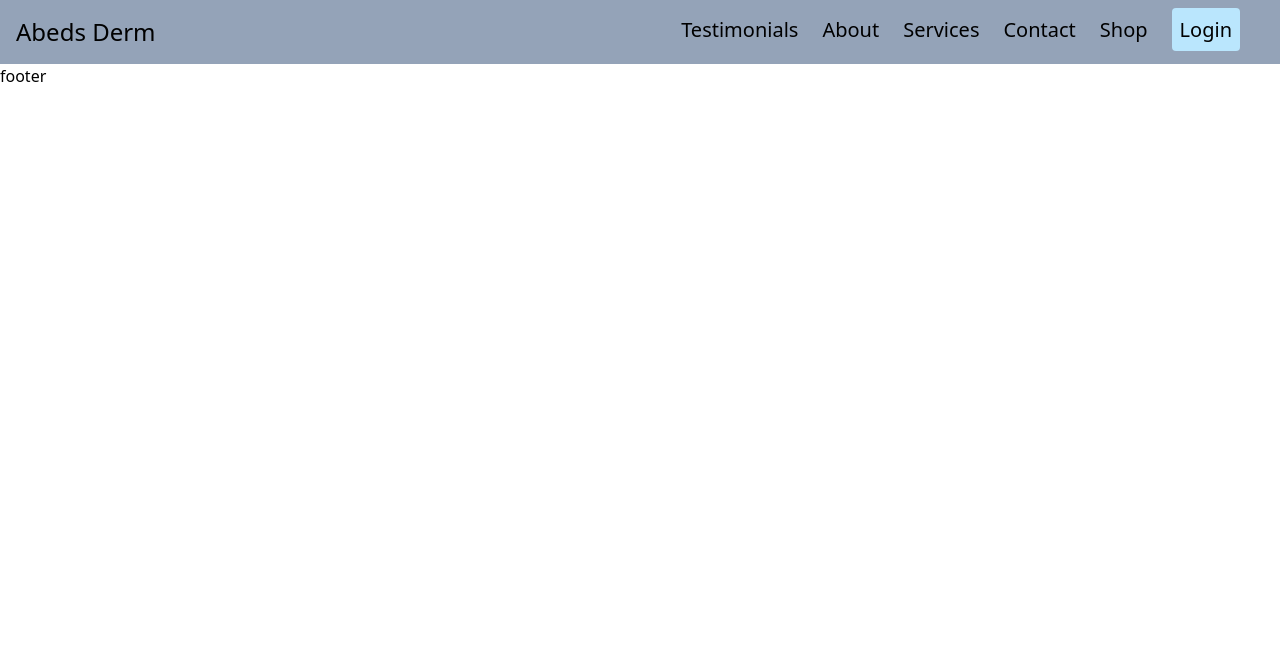
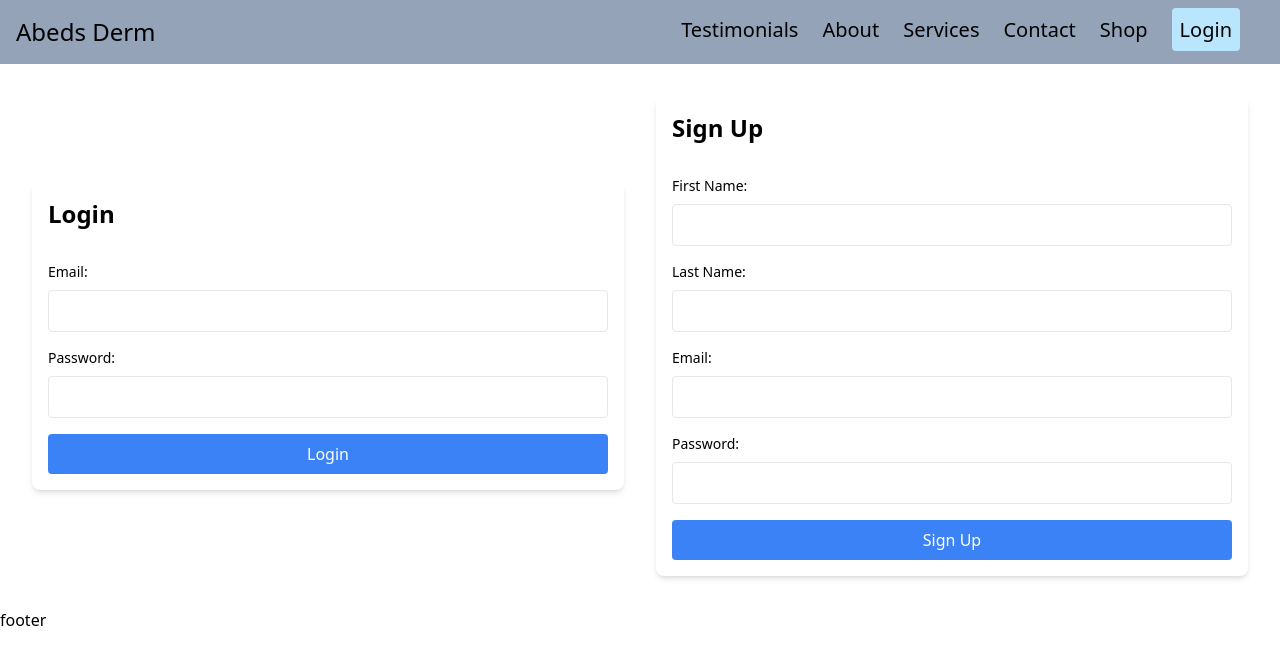
Before and after one commit to IsaiahGz/dermabed-clinic, a React (Create React App) app in the folder client/: page /login in a window 1280 px wide. Shown: the top 664 px of the page. Built offline with nearby package versions, Linux system fonts and the light colour scheme.

Commit message:
Add login/create account functionality

```diff
--- a/client/src/App.js
+++ b/client/src/App.js
@@ -9,6 +9,7 @@ import About from './pages/About';
 import Acne from './pages/Acne';
 import Contact from './pages/Contact';
 import Shop from './pages/Shop';
+import LoginPage from './pages/LoginPage';
 import Header from './components/Header';
 import Footer from './components/Footer';
 
@@ -45,6 +46,7 @@ function App() {
 							<Route path='/services' element={<Acne />} />
 							<Route path='/contact' element={<Contact />} />
 							<Route path='/shop' element={<Shop />} />
+							<Route path='/login' element={<LoginPage />} />
 							<Route path='/admin' element={<Admin />} />
 						</Routes>
 					</div>
--- a/client/src/pages/LoginPage.js
+++ b/client/src/pages/LoginPage.js
@@ -1,48 +1,151 @@
-import React from 'react';
+import React, { useState } from 'react';
+import { useMutation } from '@apollo/client';
+import Auth from '../utils/auth';
+import { ADD_USER, LOGIN } from '../utils/mutations';
 
 const LoginPage = () => {
+	const [formState, setFormState] = useState({ email: '', password: '' });
+	const [addUser] = useMutation(ADD_USER);
+	const [login] = useMutation(LOGIN);
+
+	const handleChange = (event) => {
+		const { name, value } = event.target;
+		setFormState({
+			...formState,
+			[name]: value,
+		});
+	};
+
+	const handleLoginSubmit = async (event) => {
+		event.preventDefault();
+		try {
+			const mutationResponse = await login({
+				variables: {
+					email: formState.email,
+					password: formState.password,
+				},
+			});
+			const token = mutationResponse.data?.login?.token;
+			if (token) {
+				Auth.login(token);
+			} else {
+				console.log('Err logging in', mutationResponse.data);
+			}
+		} catch (err) {
+			console.log(err.message);
+		}
+	};
+
+	const handleSignupSubmit = async (event) => {
+		event.preventDefault();
+		try {
+			const mutationResponse = await addUser({
+				variables: {
+					email: formState.signupEmail,
+					password: formState.signupPassword,
+					firstName: formState.firstName,
+					lastName: formState.lastName,
+				},
+			});
+			const token = mutationResponse.data?.addUser?.token;
+			if (token) {
+				Auth.login(token);
+			} else {
+				console.log('Err logging in', mutationResponse.data);
+			}
+		} catch (err) {
+			console.log(err.message);
+		}
+	};
+
 	return (
-    <div className='flex justify-center items-center h-screen bg-gray-100'>
-      <div className='w-1/2 bg-white p-8 rounded-lg shadow-md'>
+		<div className='container mx-auto p-4'>
+			<div className='flex flex-wrap justify-center items-center'>
+				<div className='w-full md:w-1/2 p-4'>
+					<div className='bg-white p-4 rounded-lg shadow-md'>
 						<h2 className='text-2xl font-bold mb-8'>Login</h2>
-        <form>
+						<form onSubmit={handleLoginSubmit}>
 							<label htmlFor='login-email' className='block text-sm mb-2'>
 								Email:
 							</label>
-          <input type='email' id='login-email' className='w-full mb-4 p-2 border rounded' />
+							<input
+								type='email'
+								name='loginEmail'
+								id='login-email'
+								className='w-full mb-4 p-2 border rounded'
+								onChange={handleChange}
+								required
+							/>
 
 							<label htmlFor='login-password' className='block text-sm mb-2'>
 								Password:
 							</label>
-          <input type='password' id='login-password' className='w-full mb-4 p-2 border rounded' />
+							<input
+								type='password'
+								name='loginPassword'
+								id='login-password'
+								className='w-full mb-4 p-2 border rounded'
+								onChange={handleChange}
+								required
+							/>
 
 							<button type='submit' className='w-full bg-blue-500 text-white p-2 rounded'>
 								Login
 							</button>
 						</form>
 					</div>
-      <div className='w-1/2 bg-white p-8 rounded-lg shadow-md ml-8'>
+				</div>
+				<div className='w-full md:w-1/2 p-4'>
+					<div className='bg-white p-4 rounded-lg shadow-md'>
 						<h2 className='text-2xl font-bold mb-8'>Sign Up</h2>
-        <form>
+						<form onSubmit={handleSignupSubmit}>
 							<label htmlFor='signup-firstname' className='block text-sm mb-2'>
 								First Name:
 							</label>
-          <input type='text' id='signup-firstname' className='w-full mb-4 p-2 border rounded' />
+							<input
+								type='text'
+								name='firstName'
+								id='signup-firstname'
+								className='w-full mb-4 p-2 border rounded'
+								onChange={handleChange}
+								required
+							/>
 
 							<label htmlFor='signup-lastname' className='block text-sm mb-2'>
 								Last Name:
 							</label>
-          <input type='text' id='signup-lastname' className='w-full mb-4 p-2 border rounded' />
+							<input
+								type='text'
+								name='lastName'
+								id='signup-lastname'
+								className='w-full mb-4 p-2 border rounded'
+								onChange={handleChange}
+								required
+							/>
 
 							<label htmlFor='signup-email' className='block text-sm mb-2'>
 								Email:
 							</label>
-          <input type='email' id='signup-email' className='w-full mb-4 p-2 border rounded' />
+							<input
+								type='email'
+								name='signupEmail'
+								id='signup-email'
+								className='w-full mb-4 p-2 border rounded'
+								onChange={handleChange}
+								required
+							/>
 
 							<label htmlFor='signup-password' className='block text-sm mb-2'>
 								Password:
 							</label>
-          <input type='password' id='signup-password' className='w-full mb-4 p-2 border rounded' />
+							<input
+								type='password'
+								name='signupPassword'
+								id='signup-password'
+								className='w-full mb-4 p-2 border rounded'
+								onChange={handleChange}
+								required
+							/>
 
 							<button type='submit' className='w-full bg-blue-500 text-white p-2 rounded'>
 								Sign Up
@@ -50,6 +153,8 @@ const LoginPage = () => {
 						</form>
 					</div>
 				</div>
+			</div>
+		</div>
 	);
 };
 
--- a/client/src/utils/mutations.js
+++ b/client/src/utils/mutations.js
@@ -1,4 +1,26 @@
 import { gql } from '@apollo/client';
+
+export const LOGIN = gql`
+	mutation login($email: String!, $password: String!) {
+		login(email: $email, password: $password) {
+			token
+			user {
+				_id
+			}
+		}
+	}
+`;
+
+export const ADD_USER = gql`
+	mutation addUser($firstName: String!, $lastName: String!, $email: String!, $password: String!) {
+		addUser(firstName: $firstName, lastName: $lastName, email: $email, password: $password) {
+			token
+			user {
+				_id
+			}
+		}
+	}
+`;
 
 export const ADD_THOUGHT = gql`
 	mutation addTestimonial($testimonialText: String!, $testimonialAuthor: String!) {
```
Lines whose indentation alone changed are shown as unchanged.
